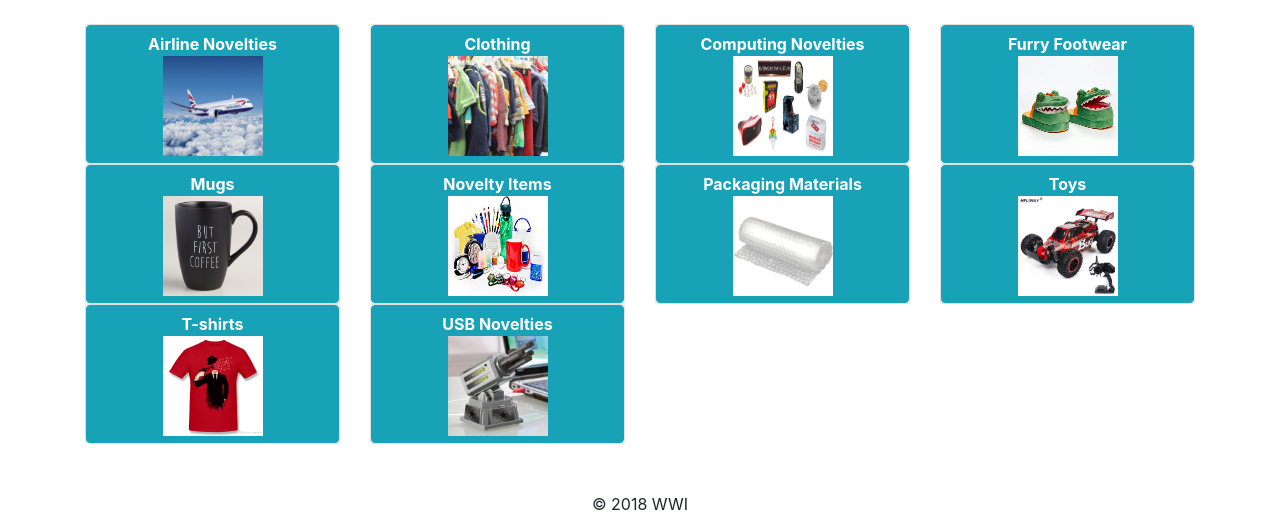
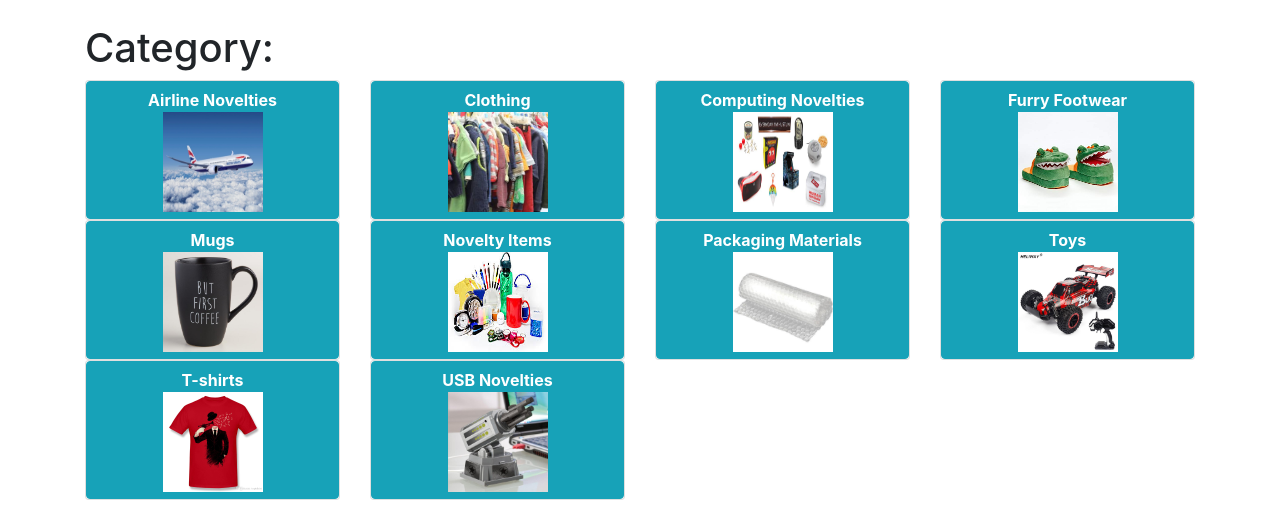
Before and after one commit to HarmVanDerVegt/WWI, a PHP site: page / in a window 1280 px wide. Shown: the part 56-569 px from the top of the page. Run offline with PHP 8.4, Linux system fonts and the light colour scheme; data that the repository does not hold is empty; some libraries are stand-ins or nearby versions.

Commit message:
no message

```diff
--- a/WWI/pages/index.php
+++ b/WWI/pages/index.php
@@ -16,17 +16,13 @@ if (!defined('ROOT_PATH')) {
         <!-- voegt header toe -->
             <?php include(ROOT_PATH . "/includes/header.php"); ?>
         <br>
-
-        <!-- category informatie -->
+        <!-- category informatie ophalen -->
             <?php
-
             // speciale data type voor category informatie
             class category_type {
-
                 public $category = "";
                 public $foto_path = "";
                 public $link = "";
-
             }
 
             // laad category data
@@ -41,6 +37,7 @@ if (!defined('ROOT_PATH')) {
 
             // genereer html code die de category's laat zien
             print('<div class="container">');
+            print("<h1>Category:</h1>");
             print('<div class="row">');
 
             foreach ($category as $item) {
@@ -58,6 +55,8 @@ if (!defined('ROOT_PATH')) {
             print('</div>');
             print('</div>');
             ?>
+
+        <!-- voeg footer toe -->
             <br>
             <?php include(ROOT_PATH . "/includes/footer.php"); ?>
     </body>
```
Lines whose indentation alone changed are shown as unchanged.
